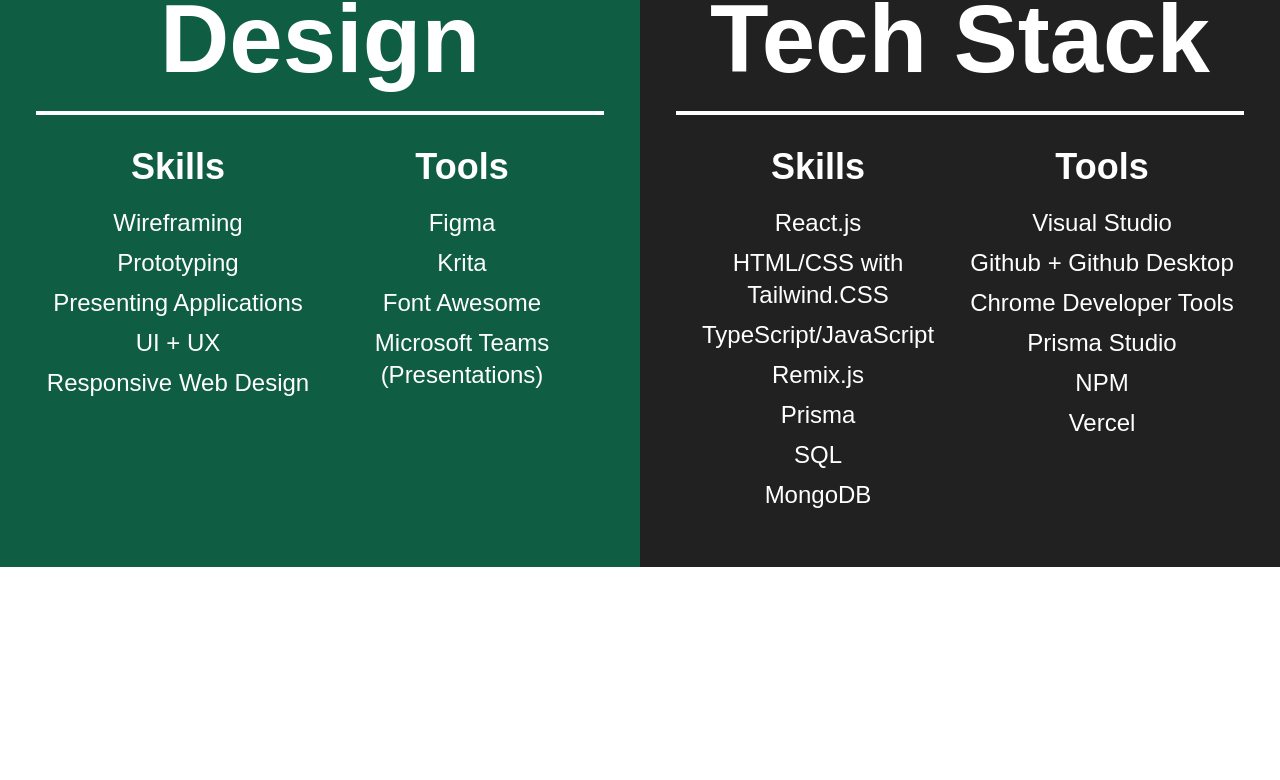
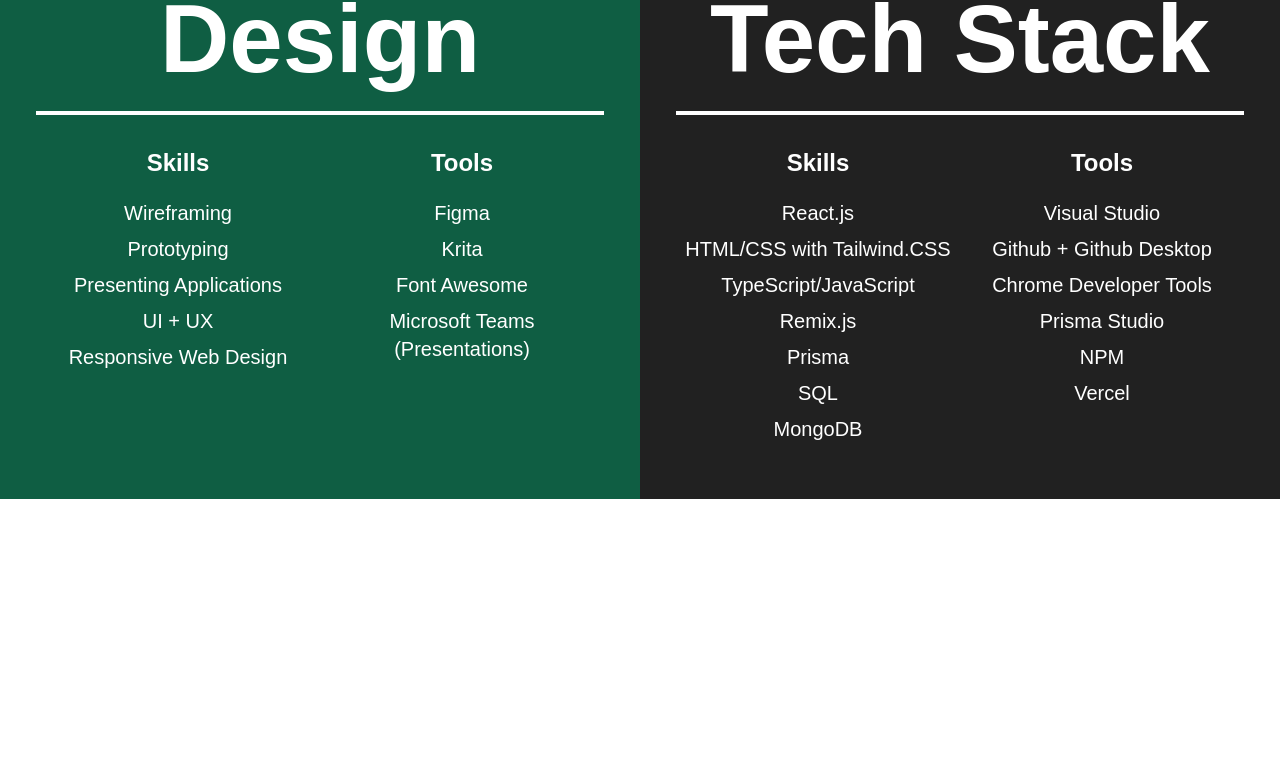
Before and after one commit to bryan-pham-124/BryanPhamPortfolio2023, a React (Create React App) app: page / in a window 1280 px wide. Shown: the part 1833-2613 px from the top of the page. Built offline with nearby package versions, Linux system fonts and the light colour scheme.

Commit message:
Modified Text Size and Margins
Modified text size so that it appears better on laptops with screen sizes less than 14 in.

```diff
--- a/src/components/project/ProjectDetails.js
+++ b/src/components/project/ProjectDetails.js
@@ -40,7 +40,7 @@
         <div className="h-full w-full  flex flex-col items-center px-14 ">
 
 
-            <div className="w-full grid grid-cols-1 md:grid-cols-2 items-center gap-x-9">
+            <div className="w-full grid grid-cols-1 md:grid-cols-2 items-center gap-x-9 my-10">
 
                 <figure className="wrapper flex justify-center my-4 border border-customBlack">
                     <img src={`../${projectDetail.screenshotLink}`} alt ="Project Img" className='h-auto' />
--- a/src/components/text/H3.js
+++ b/src/components/text/H3.js
@@ -2,7 +2,7 @@
 
 const H3 = ({text,  color ='black', textAlign='left'}) => {
   return (
-    <h3 className={`font-semibold text-lg text-${color}  text-${textAlign} mt-5 mb-3 md:text-2xl xl:text-4xl`}>{text}</h3>
+    <h3 className={`font-semibold text-lg text-${color}  text-${textAlign} mt-5 mb-3 md:text-2xl xl:text-2xl`}>{text}</h3>
   )
 }
 
--- a/src/components/text/H4.js
+++ b/src/components/text/H4.js
@@ -2,7 +2,7 @@
 
 const H4 = ({text,  color ='black', textAlign ="left" }) => {
   return (
-    <h4 className={`font-normal text-sm text-${color} md:text-md text-${textAlign} my-2 leading-8 xl:text-2xl`}>{text}</h4>
+    <h4 className={`font-normal text-sm text-${color} md:text-md text-${textAlign} my-2 leading-8 xl:text-xl`}>{text}</h4>
   )
 }
 
```
